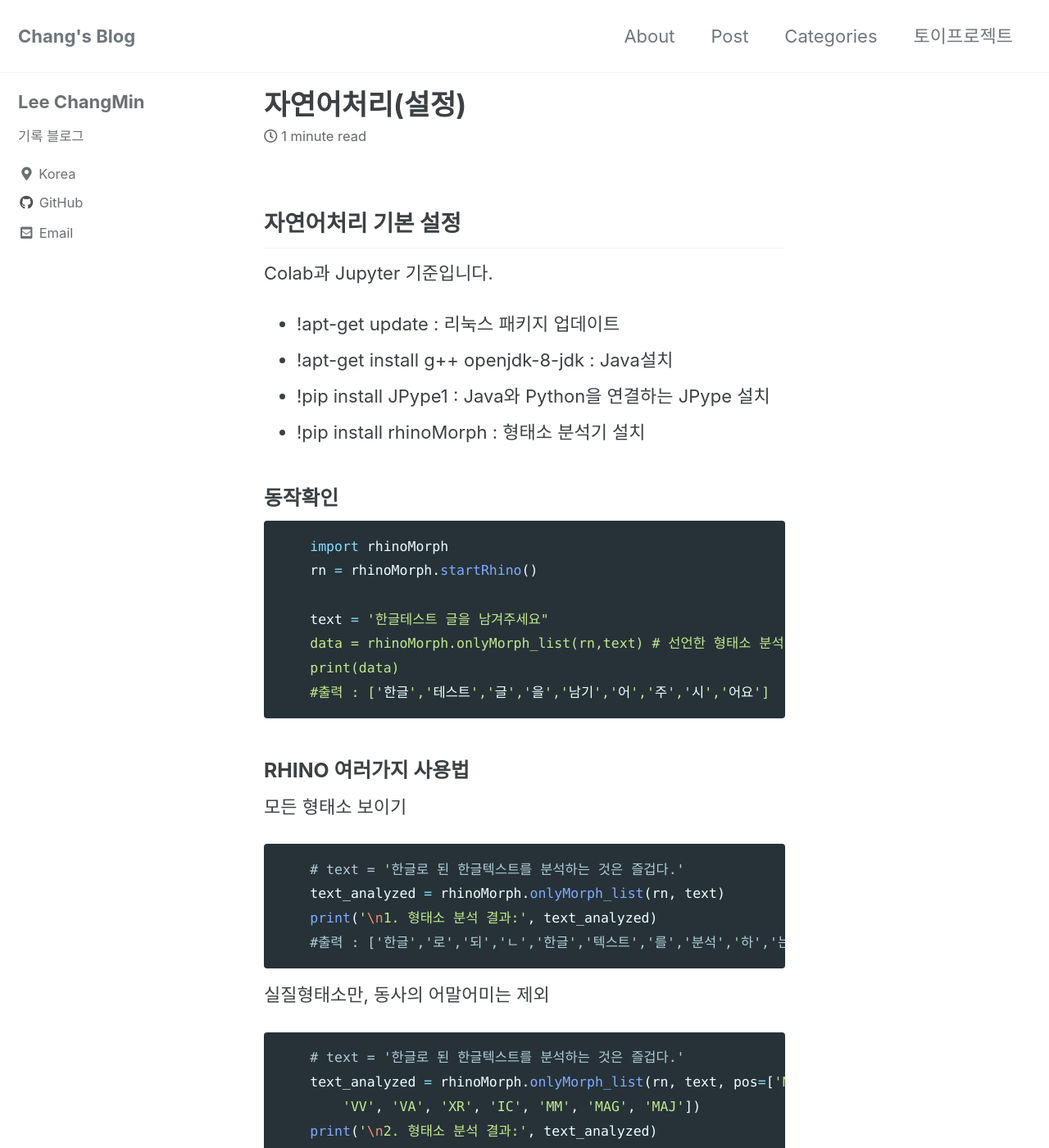
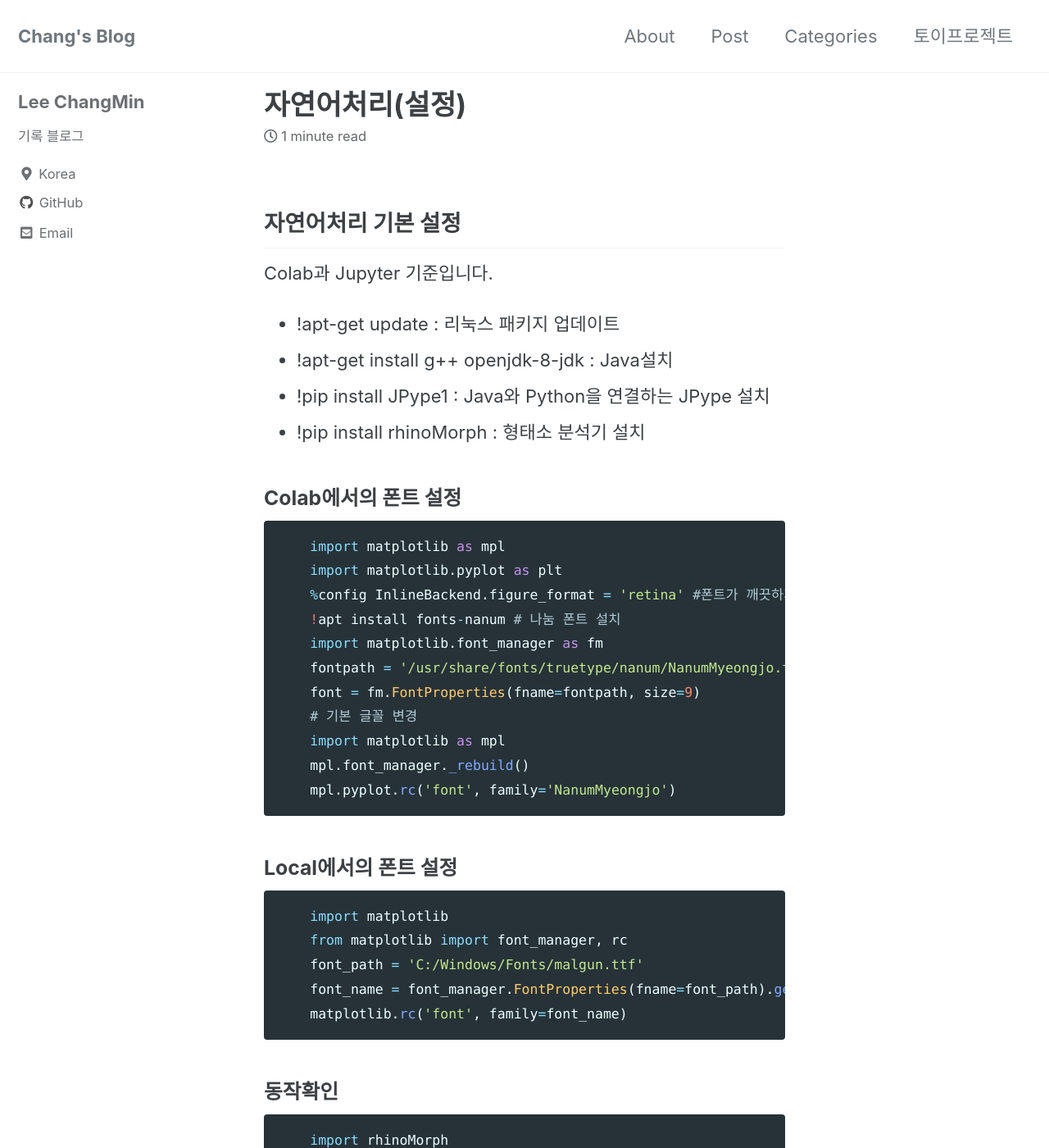
Before and after one commit to changmin2/changmin2.github.io, a Jekyll site: the page built from _posts/자연어처리/2021-07-22-자연어(2).md, in a window 1280 px wide and 1400 px high. Shown: the whole window at 82% size. Built offline with Jekyll 4.4.1, drawn with Linux system fonts in a browser that asks for light colours; cached includes are drawn as plain includes; comment, search, counter and statistics services are not loaded.

Commit message:
폰트설정

````diff
--- a/_posts/자연어처리/2021-07-22-자연어(2).md
+++ b/_posts/자연어처리/2021-07-22-자연어(2).md
@@ -16,6 +16,32 @@ Colab과 Jupyter 기준입니다.
 - !apt-get install g++ openjdk-8-jdk : Java설치
 - !pip install JPype1 : Java와 Python을 연결하는 JPype 설치
 - !pip install rhinoMorph : 형태소 분석기 설치
+
+### Colab에서의 폰트 설정
+
+```python
+    import matplotlib as mpl
+    import matplotlib.pyplot as plt
+    %config InlineBackend.figure_format = 'retina' #폰트가 깨끗하게 보이도록 설정
+    !apt install fonts-nanum # 나눔 폰트 설치
+    import matplotlib.font_manager as fm
+    fontpath = '/usr/share/fonts/truetype/nanum/NanumMyeongjo.ttf'
+    font = fm.FontProperties(fname=fontpath, size=9)
+    # 기본 글꼴 변경
+    import matplotlib as mpl
+    mpl.font_manager._rebuild()
+    mpl.pyplot.rc('font', family='NanumMyeongjo')
+```
+
+### Local에서의 폰트 설정
+
+```python
+    import matplotlib
+    from matplotlib import font_manager, rc
+    font_path = 'C:/Windows/Fonts/malgun.ttf'
+    font_name = font_manager.FontProperties(fname=font_path).get_name()
+    matplotlib.rc('font', family=font_name)
+```
 
 ### 동작확인
 
````
